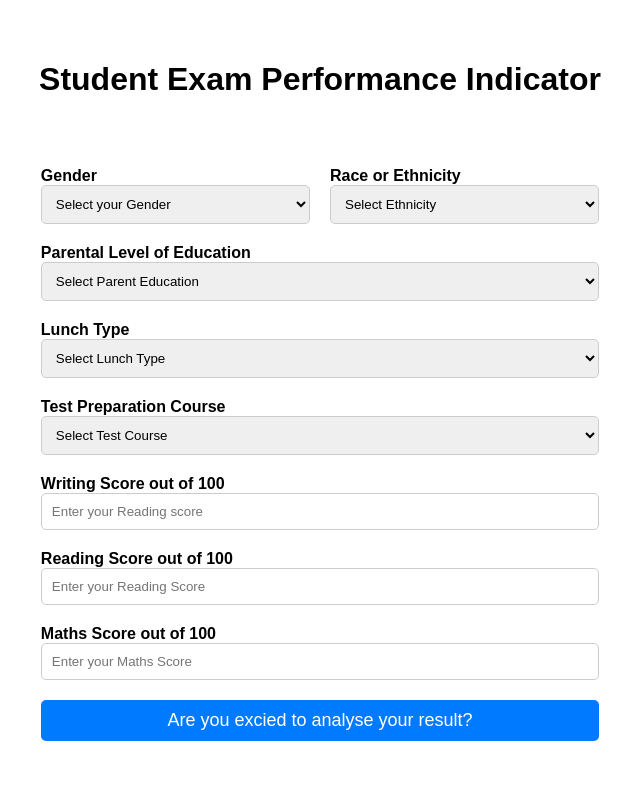
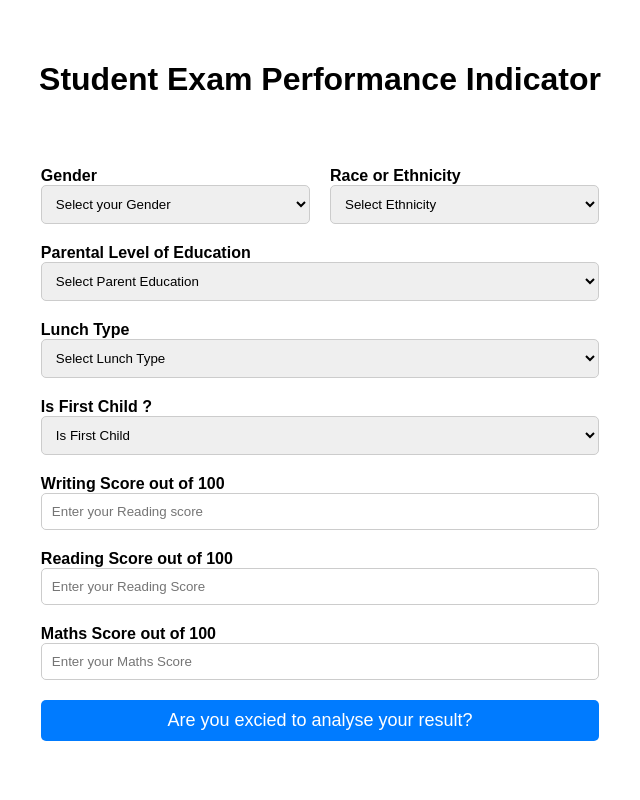
Before and after one commit to itsmeanmolsaxena/Student_counselor, a Flask app: page /details in a window 1280 px wide. Shown: the whole page, without its empty margins (320-960 px from the left). Run offline with Flask 3, Linux system fonts and the light colour scheme.

Commit message:
code cleaning phase 1

```diff
--- a/app.py
+++ b/app.py
@@ -1,6 +1,4 @@
 from flask import Flask,request,render_template
-import numpy as np
-import pandas as pd
 
 from src.pipelines.suggesstion_pipeline import CourseData
 from src.pipelines.analysis_pipeline import CustomData
@@ -11,7 +9,6 @@ application=Flask(__name__)
 app=application
 
 ## Route for a home page
-
 @app.route('/')
 def index():
     return render_template('index.html')
@@ -34,7 +31,7 @@ def details_datapoint():
             race_ethnicity=request.form.get('ethnicity'),
             parental_level_of_education=request.form.get('parental_level_of_education'),
             lunch=request.form.get('lunch'),
-            test_preparation_course=request.form.get('test_preparation_course'),
+            IsFirstChild=request.form.get('IsFirstChild'),
             reading_score=float(request.form.get('writing_score')),
             writing_score=float(request.form.get('reading_score')),
             math_score=float(request.form.get('math_score')),
--- a/src/components/data_transformation.py
+++ b/src/components/data_transformation.py
@@ -1,10 +1,8 @@
 import sys
-# from dataclasses import dataclass
 
 import pandas as pd
 from src.exception import CustomException
 from src.logger import logging
-# from src.utils import save_object
 
 class DataTransformation:
 
@@ -26,7 +24,7 @@ class DataTransformation:
             # Calculate the average of each column
             column_averages = df[columns].mean(axis=0)
 
-            #convert series to dictionary
+            #convert pandas series to dictionary
             average_scores = column_averages.to_dict()
 
             average_scores = {key: round(value, 2) for key, value in average_scores.items()}
--- a/src/pipelines/suggesstion_pipeline.py
+++ b/src/pipelines/suggesstion_pipeline.py
@@ -35,5 +35,3 @@ class CourseData:
 
         except Exception as e:
             raise CustomException(e, sys)
-
-    # def get_highest_marks():
--- a/templates/student_details.html
+++ b/templates/student_details.html
@@ -112,11 +112,11 @@
         </select>
       </div>
       <div class="form-group">
-        <label class="form-label">Test Preparation Course</label>
-        <select class="form-control" name="test_preparation_course" required>
-          <option value="" selected disabled>Select Test Course</option>
-          <option value="none">None</option>
-          <option value="completed">Completed</option>
+        <label class="form-label">Is First Child ?</label>
+        <select class="form-control" name="IsFirstChild" required>
+          <option value="" selected disabled>Is First Child</option>
+          <option value="no">No</option>
+          <option value="yes">Yes</option>
         </select>
       </div>
       <div class="form-group">
```
Also changed, not shown: src/pipelines/analysis_pipeline.py (+3 -4 lines).
